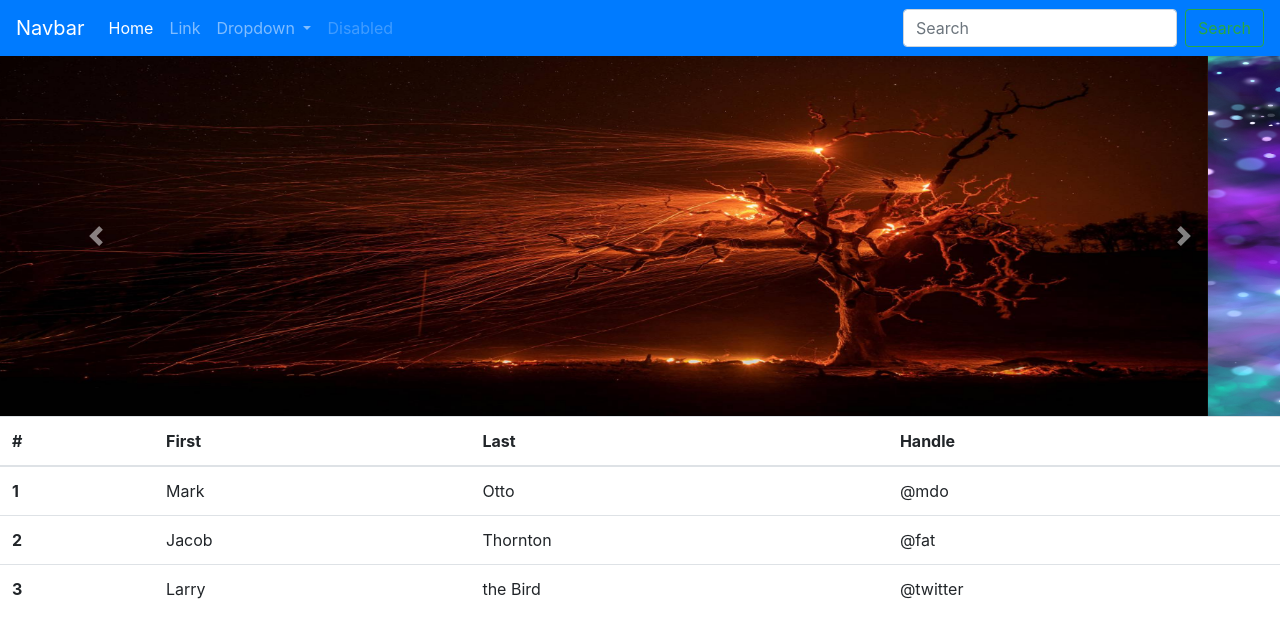
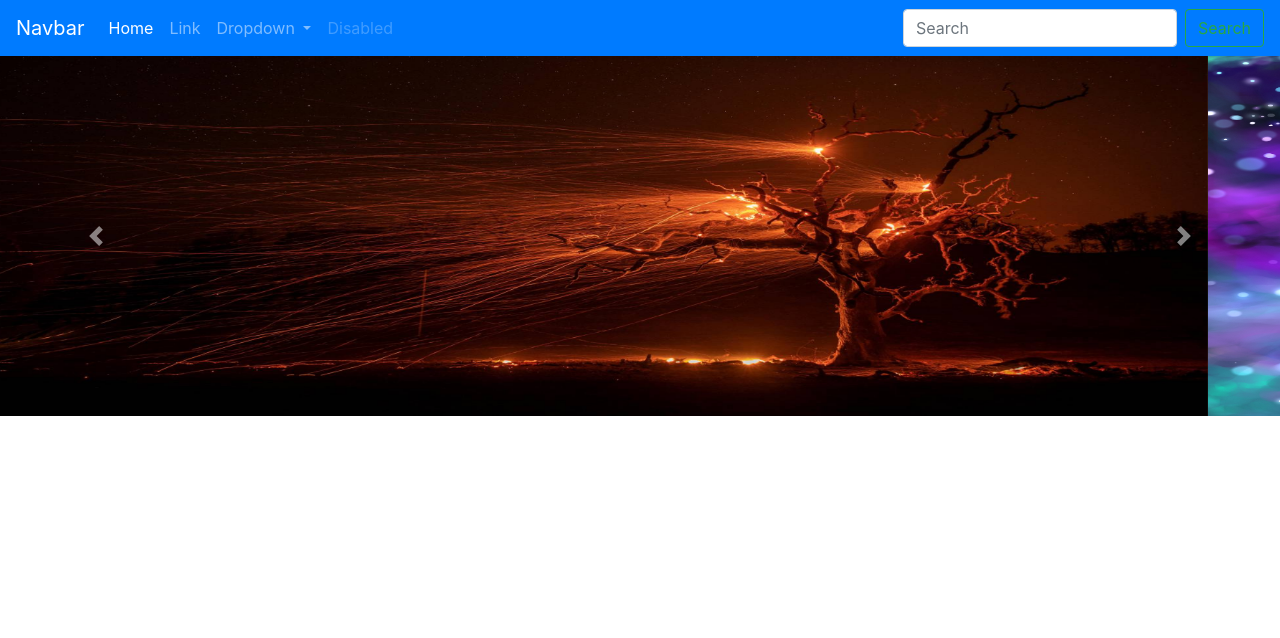
Before and after one commit to jarguijo/nube, a plain HTML site: page index.html in a window 1280 px wide. Drawn offline with nearby package versions, Linux system fonts and the light colour scheme.

Commit message:
two commit

```diff
--- a/index.html
+++ b/index.html
@@ -66,36 +66,7 @@
           <span class="sr-only">Next</span>
         </a>
       </div>
-      <table class="table">
-        <thead>
-          <tr>
-            <th scope="col">#</th>
-            <th scope="col">First</th>
-            <th scope="col">Last</th>
-            <th scope="col">Handle</th>
-          </tr>
-        </thead>
-        <tbody>
-          <tr>
-            <th scope="row">1</th>
-            <td>Mark</td>
-            <td>Otto</td>
-            <td>@mdo</td>
-          </tr>
-          <tr>
-            <th scope="row">2</th>
-            <td>Jacob</td>
-            <td>Thornton</td>
-            <td>@fat</td>
-          </tr>
-          <tr>
-            <th scope="row">3</th>
-            <td>Larry</td>
-            <td>the Bird</td>
-            <td>@twitter</td>
-          </tr>
-        </tbody>
-      </table>
+
 
     <!-- Librería jQuery requerida por los plugins de JavaScript -->
     <script src="https://code.jquery.com/jquery-3.5.1.slim.min.js" integrity="sha384-DfXdz2htPH0lsSSs5nCTpuj/zy4C+OGpamoFVy38MVBnE+IbbVYUew+OrCXaRkfj" crossorigin="anonymous"></script>
```
